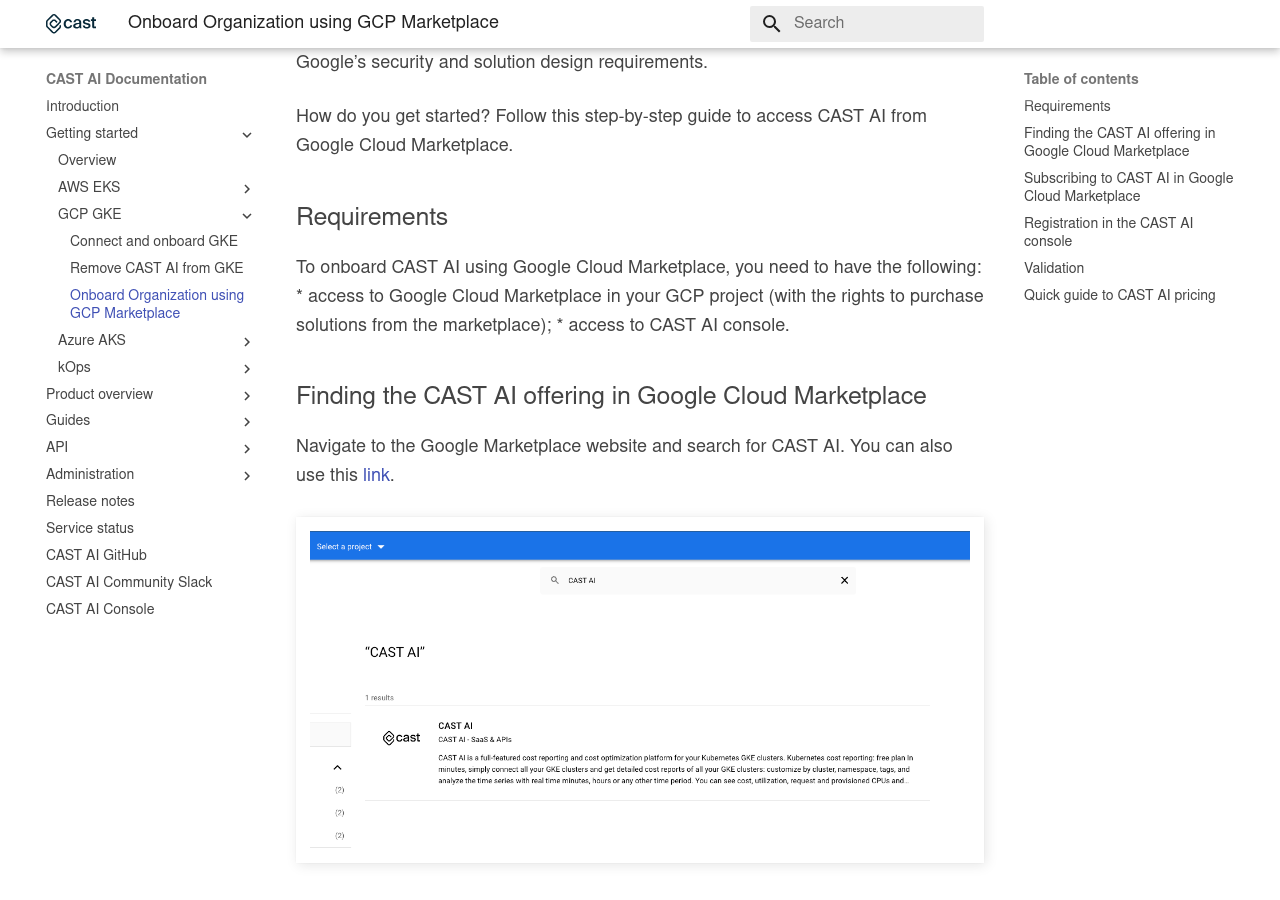
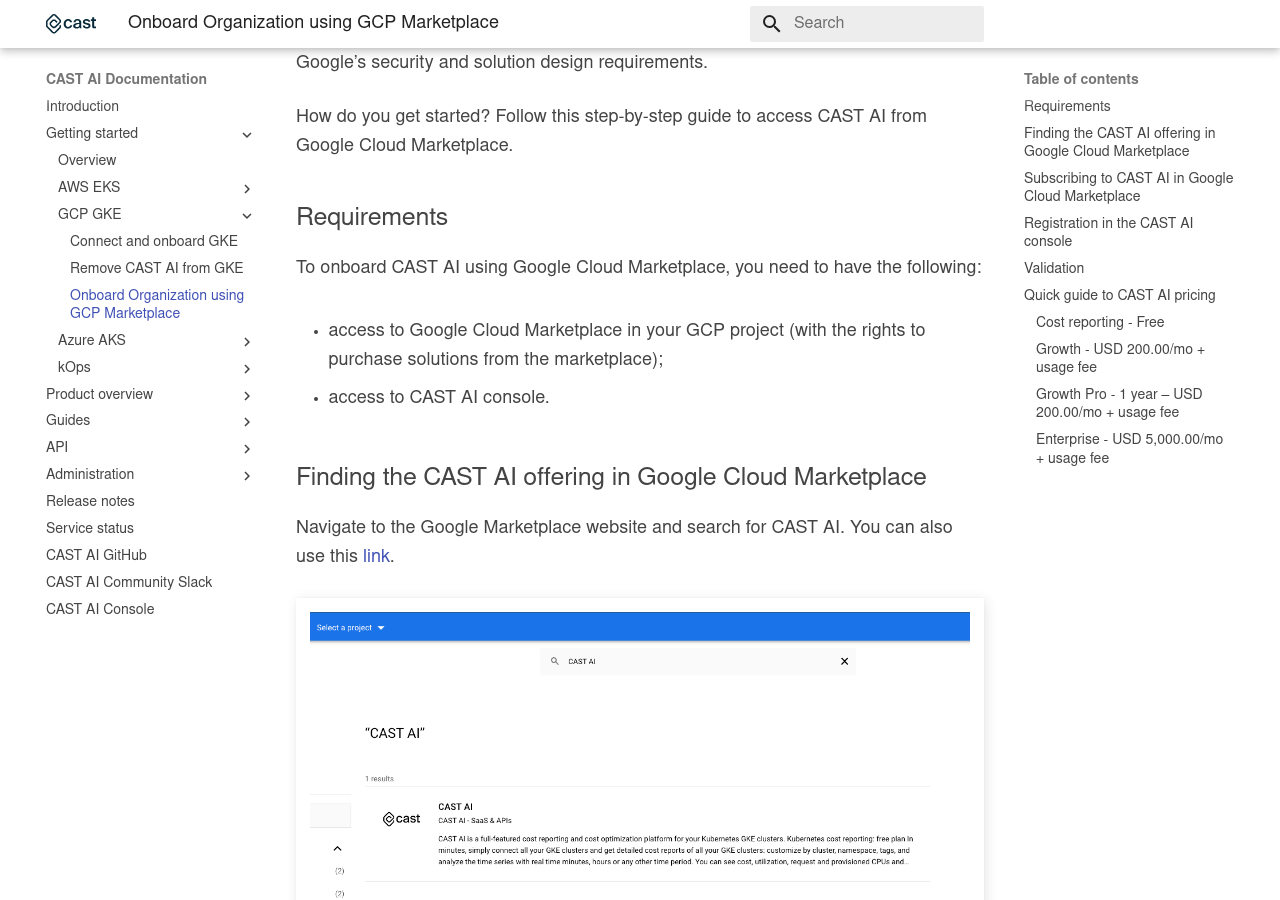
Before and after one commit to castai/docs, an MkDocs documentation site: the page built from docs/getting-started/gke/gcp-marketplace-onboarding.md, in a window 1280 px wide and 900 px high, scrolled down 340 px. Built offline with MkDocs 1.6.1 and Material for MkDocs 9.7.7, drawn with Linux system fonts in a browser that asks for light colours; some web fonts are replaced.

Commit message:
Update gcp-marketplace-onboarding.md

```diff
--- a/docs/getting-started/gke/gcp-marketplace-onboarding.md
+++ b/docs/getting-started/gke/gcp-marketplace-onboarding.md
@@ -13,7 +13,9 @@
 ## Requirements
 
 To onboard CAST AI using Google Cloud Marketplace, you need to have the following:
+
 * access to Google Cloud Marketplace in your GCP project (with the rights to purchase solutions from the marketplace);
+
 * access to CAST AI console.
 
 ## Finding the CAST AI offering in Google Cloud Marketplace
@@ -62,18 +64,18 @@
 
 Users can choose from four different pricing plans on Google Cloud Marketplace: Cost reporting (free of charge and great to get started), Growth, Growth Pro, and Enterprise.
 
-**Cost reporting - Free**
+### Cost reporting - Free
 
 This is a free plan that lasts 1 month. It gives you real-time cost monitoring and reporting features, covering both current and historical cost data. You also get cost optimization recommendations to implement manually.
 
-**Growth - USD 200.00/mo + usage fee**
+### Growth - USD 200.00/mo + usage fee
 
 This plan gives you access to cost monitoring and automated cost optimization powered by features such as automated [rebalancing](https://docs.cast.ai/product-overview/rebalancing/), real-time [autoscaling](https://docs.cast.ai/product-overview/autoscaler/), and [spot instance automation](https://docs.cast.ai/guides/spot/) with fallback. There’s a limit on cluster number and CPU.
 
-**Growth Pro - 1 year – USD 200.00/mo + usage fee**
+### Growth Pro - 1 year – USD 200.00/mo + usage fee
 
 This plan gives you all the features of the Growth plan without any limits around cluster number. There is a limit on CPUs.
 
-**Enterprise - USD 5,000.00/mo + usage fee**
+### Enterprise - USD 5,000.00/mo + usage fee
 
 You get all of the cost monitoring and automated cost optimization features with no limits, with Platinum 24/7 support.We provide custom offers where monthly fee and tiered based pricing are subject to negotiation.
```
